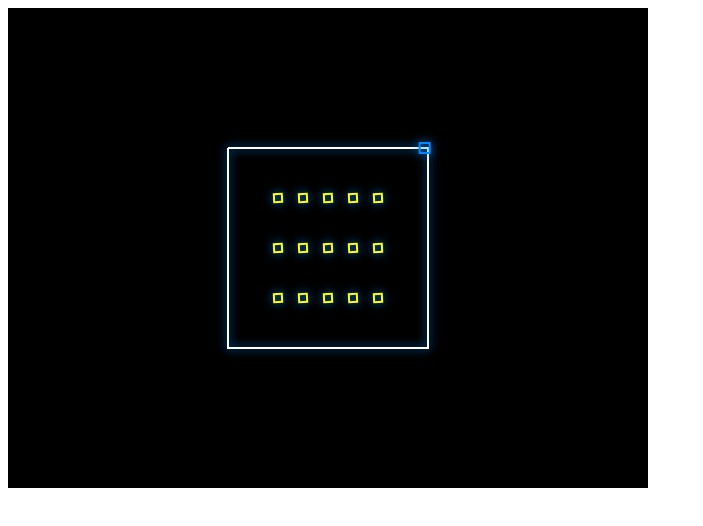
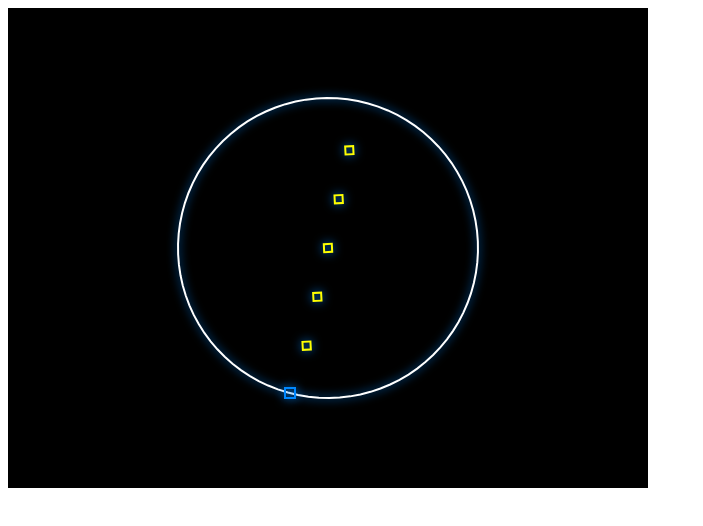
Before and after one commit to regularkid/offtheline, a website: page index.html in a window 1280 px wide. Shown: the whole page, without its empty margins (0-703 px from the left). Drawn offline with Linux system fonts and the light colour scheme.

Commit message:
Added 3 levels... starting to actually feel like a game.

```diff
--- a/index.html
+++ b/index.html
@@ -13,6 +13,9 @@
         <script src="src/player.js"></script>
         <script src="src/coin.js"></script>
         <script src="src/level.js"></script>
+        <script src="src/l_01.js"></script>
+        <script src="src/l_02.js"></script>
+        <script src="src/l_03.js"></script>
         <script src="src/aw.js"></script>
         <script src="src/main.js"></script>
         <!-- endbuild -->
--- a/src/coin.js
+++ b/src/coin.js
@@ -1,19 +1,37 @@
 class Coin
 {
-    constructor(x, y)
+    constructor(x, y, offset, offsetAngle, offsetRotSpeed)
     {
+        this.xCenter = x;
+        this.yCenter = y;
         this.x = x;
         this.y = y;
         this.boxSize = 8;
-        this.hitSize = 16;
+        this.hitSize = 20;
         this.angle = 0;
         this.rotSpeed = 180;
         this.active = true;
+        this.offset = offset !== undefined ? offset : 0;
+        this.offsetAngle = offsetAngle !== undefined ? (offsetAngle * Math.PI/180) : 0;
+        this.offsetRotSpeed = offsetRotSpeed !== undefined ? (offsetRotSpeed * Math.PI/180) : 0;
     }
 
     update(deltaTime)
     {
         this.angle -= this.rotSpeed*deltaTime;
+
+        if (this.offset !== 0)
+        {
+            let xOffset = Math.cos(this.offsetAngle);
+            let yOffset = Math.sin(this.offsetAngle);
+            this.x = this.xCenter + xOffset*this.offset;
+            this.y = this.yCenter + yOffset*this.offset;
+
+            if (this.offsetRotSpeed !== 0)
+            {
+                this.offsetAngle += this.offsetRotSpeed*deltaTime;
+            }
+        }
 
         if (this.active && player.isJumping)
         {
@@ -22,7 +40,7 @@ class Coin
             {
                 this.active = false;
 
-                aw.playNote("e", 4, 0.05);
+                aw.playNote("g", 7, 0.05);
             }
         }
     }
--- /dev/null
+++ b/src/l_01.js
@@ -0,0 +1,31 @@
+class L01 extends Level
+{
+    addPoints()
+    {
+        this.linePoints.push({x:-100, y:100});
+        this.linePoints.push({x:100, y: 100});
+        this.linePoints.push({x:100, y: -100});
+        this.linePoints.push({x:-100, y: -100});
+    }
+
+    addItems()
+    {
+        aw.addEntity(new Coin(0, 0));
+        aw.addEntity(new Coin(-50, 0));
+        aw.addEntity(new Coin(50, 0));
+        aw.addEntity(new Coin(-25, 0));
+        aw.addEntity(new Coin(25, 0));
+
+        aw.addEntity(new Coin(0, 50));
+        aw.addEntity(new Coin(-50, 50));
+        aw.addEntity(new Coin(50, 50));
+        aw.addEntity(new Coin(-25, 50));
+        aw.addEntity(new Coin(25, 50));
+
+        aw.addEntity(new Coin(0, -50));
+        aw.addEntity(new Coin(-50, -50));
+        aw.addEntity(new Coin(50, -50));
+        aw.addEntity(new Coin(-25, -50));
+        aw.addEntity(new Coin(25, -50));
+    }
+}
--- /dev/null
+++ b/src/l_02.js
@@ -0,0 +1,23 @@
+class L02 extends Level
+{
+    addPoints()
+    {
+        this.linePoints.push({x:-200, y:100});
+        this.linePoints.push({x:200, y: 100});
+        this.linePoints.push({x:200, y: -100});
+        this.linePoints.push({x:-200, y: -100});
+    }
+
+    addItems()
+    {
+        let xCols = [-150, -75, 0, 75, 150];
+        let yCols = [-60, -20, 20, 60];
+        for (let y = 0; y < yCols.length; y++)
+        {
+            for (let x = 0; x < xCols.length; x++)
+            {
+                aw.addEntity(new Coin(xCols[x], yCols[y]));
+            }
+        }
+    }
+}
--- /dev/null
+++ b/src/l_03.js
@@ -0,0 +1,25 @@
+class L03 extends Level
+{
+    addPoints()
+    {
+        let radius = 150;
+        let numPoints = 90;
+        let angleStep = (360 / numPoints) * Math.PI/180;
+        for (let i = 0; i < numPoints; i++)
+        {
+            let angle = 360 - (i * angleStep);
+            let x = Math.cos(angle) * radius;
+            let y = Math.sin(angle) * radius;
+            this.linePoints.push({x:x, y:y});
+        }
+    }
+
+    addItems()
+    {
+        aw.addEntity(new Coin(0, 0));
+        aw.addEntity(new Coin(0, 0, 50, 90, 70));
+        aw.addEntity(new Coin(0, 0, 100, 90, 70));
+        aw.addEntity(new Coin(0, 0, 50, 270, 70));
+        aw.addEntity(new Coin(0, 0, 100, 270, 70));
+    }
+}
--- a/src/level.js
+++ b/src/level.js
@@ -2,6 +2,8 @@ class Level
 {
     constructor()
     {
+        this.linePoints = [];
+
         this.addPoints();
         this.createSegments();
         this.addItems();
@@ -9,14 +11,10 @@ class Level
 
     addPoints()
     {
-        // ALL TEMP/DEBUG
-        this.linePoints = [];
-
-        // BOX
-        this.linePoints.push({x:-100, y:100});
-        this.linePoints.push({x:100, y: 100});
-        this.linePoints.push({x:100, y: -100});
-        this.linePoints.push({x:-100, y: -100});
+        // this.linePoints.push({x:-100, y:100});
+        // this.linePoints.push({x:100, y: 100});
+        // this.linePoints.push({x:100, y: -100});
+        // this.linePoints.push({x:-100, y: -100});
 
         // CIRCLE
         // let numPoints = 90;
@@ -51,32 +49,10 @@ class Level
 
         this.totalDistance += segDist;
         this.segLengths.push(segDist);
-
-        // this.segLengths.push(200);
-        // this.segLengths.push(200);
-        // this.segLengths.push(200);
-        // this.segLengths.push(200);
     }
 
     addItems()
     {
-        aw.addEntity(new Coin(0, 0));
-        aw.addEntity(new Coin(-50, 0));
-        aw.addEntity(new Coin(50, 0));
-        aw.addEntity(new Coin(-25, 0));
-        aw.addEntity(new Coin(25, 0));
-
-        aw.addEntity(new Coin(0, 50));
-        aw.addEntity(new Coin(-50, 50));
-        aw.addEntity(new Coin(50, 50));
-        aw.addEntity(new Coin(-25, 50));
-        aw.addEntity(new Coin(25, 50));
-
-        aw.addEntity(new Coin(0, -50));
-        aw.addEntity(new Coin(-50, -50));
-        aw.addEntity(new Coin(50, -50));
-        aw.addEntity(new Coin(-25, -50));
-        aw.addEntity(new Coin(25, -50));
     }
 
     update(deltaTime)
--- a/src/main.js
+++ b/src/main.js
@@ -7,15 +7,19 @@ aw.state = init;
 
 var level;
 var player;
+var levelIdx = 2;
+let levelClassMap =
+{
+    L01: L01,
+    L02: L02,
+    L03: L03,
+};
+
 function init()
 {
     aw.state = playing;
 
-    level = new Level();
-    player = new Player();
-
-    aw.addEntity(level);
-    aw.addEntity(player);
+    initLevel(levelIdx);
 
     aw.ctx.translate(screenWidth*0.5, screenHeight*0.5);
     aw.ctx.scale(1.0, -1.0);
@@ -25,4 +29,35 @@ function init()
 
 function playing()
 {
+    if (aw.keysJustPressed.right)
+    {
+        levelIdx = (levelIdx + 1) % Object.keys(levelClassMap).length;
+        initLevel(levelIdx);
+    }
+    else if (aw.keysJustPressed.left)
+    {
+        levelIdx--;
+        if (levelIdx < 0)
+        {
+            levelIdx = Object.keys(levelClassMap).length - 1;
+        }
+        initLevel(levelIdx);
+    }
+    else if (aw.keysJustPressed.r)
+    {
+        initLevel(levelIdx);
+    }
 }
+
+function initLevel(idx)
+{
+    aw.clearAllEntities();
+
+    idx += 1;
+    let levelClassName = `L${idx < 10 ? "0" + idx : idx}`;
+    level = new levelClassMap[levelClassName]();
+    player = new Player();
+
+    aw.addEntity(level);
+    aw.addEntity(player);
+}
--- a/src/player.js
+++ b/src/player.js
@@ -7,7 +7,7 @@ class Player
         this.xPrev = 0;
         this.yPrev = 0;
         this.boxSize = 10;
-        this.speed = 200;
+        this.speed = 300;
         this.maxButtonClickLookBackTime = 0.2;
         this.lastLeftButtonClickedDeltaTime = Number.MAX_SAFE_INTEGER;
         this.curLineDist = 0;
```
